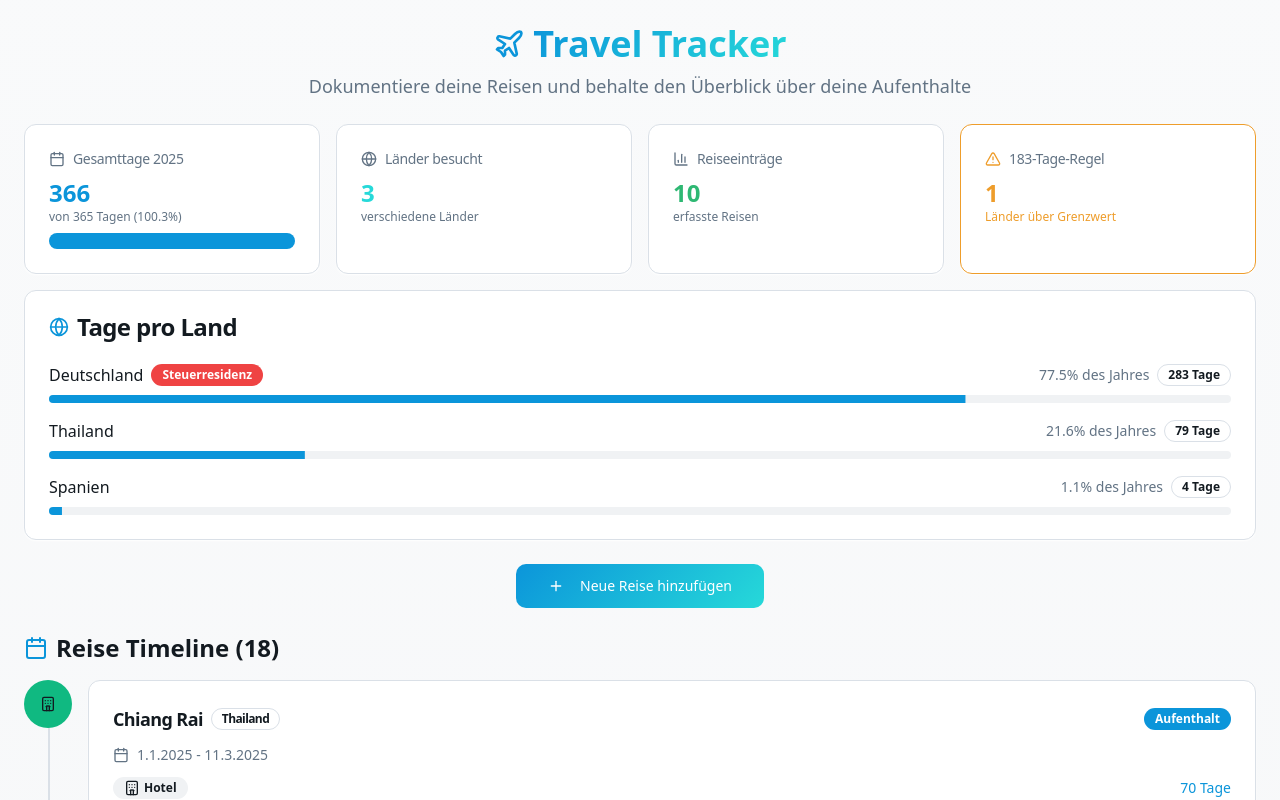
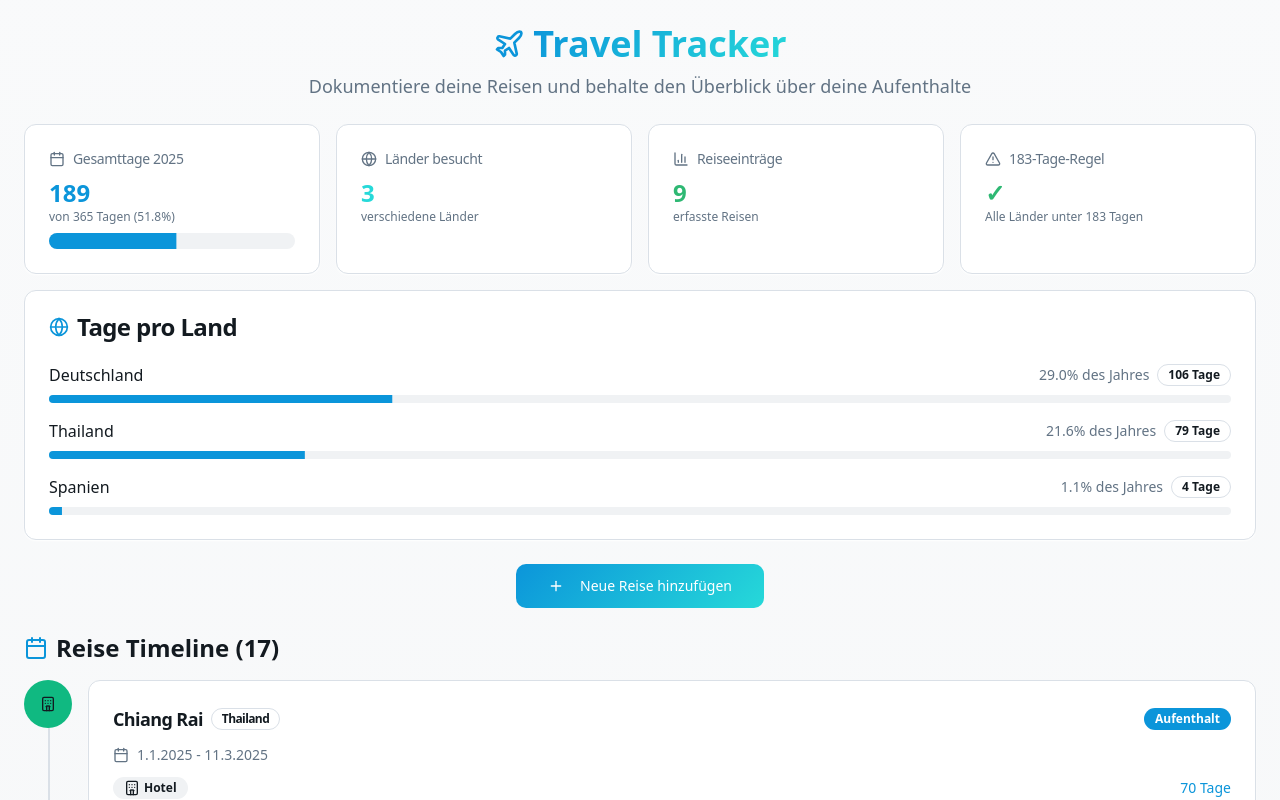
Before and after one commit to nkccorp12/githook-link-up, a React (Vite) app: page / in a window 1280 px wide. Shown: the top 800 px of the page. Built offline with nearby package versions, Linux system fonts and the light colour scheme.

Commit message:
Fix: Default Mosbach date handling
Ensure Mosbach is the default stay unless a specific date is provided. Implement date-based logic.

```diff
--- a/src/components/TravelTracker.tsx
+++ b/src/components/TravelTracker.tsx
@@ -230,18 +230,6 @@ const TravelTracker = () => {
       arrival: 'Deutschland',
       comments: 'Montag Rückflug'
     },
-    // Zurück nach Mosbach (Standard bis Jahresende)
-    {
-      id: crypto.randomUUID(),
-      date: new Date('2025-07-07'),
-      endDate: new Date('2025-12-31'),
-      type: 'stay',
-      country: 'Deutschland',
-      city: 'Mosbach',
-      accommodationType: 'other',
-      comments: 'Standard-Aufenthalt in Mosbach bis Jahresende',
-      days: 177
-    }
   ]);
   const [showForm, setShowForm] = useState(false);
 
@@ -270,6 +258,30 @@ const TravelTracker = () => {
       case "friend": return "Bei Freunden";
       default: return "Sonstiges";
     }
+  };
+
+  const getCurrentLocation = () => {
+    const today = new Date();
+    today.setHours(0, 0, 0, 0);
+
+    // Finde den aktuellen Aufenthalt basierend auf heutigem Datum
+    const currentStay = entries.find(entry => {
+      if (entry.type !== 'stay') return false;
+      const entryDate = new Date(entry.date);
+      entryDate.setHours(0, 0, 0, 0);
+      const endDate = entry.endDate ? new Date(entry.endDate) : new Date(entry.date);
+      endDate.setHours(23, 59, 59, 999);
+
+      return today >= entryDate && today <= endDate;
+    });
+
+    // Falls kein aktueller Aufenthalt gefunden wird, ist Default Mosbach
+    return currentStay || {
+      country: 'Deutschland',
+      city: 'Mosbach',
+      type: 'stay' as const,
+      accommodationType: 'other' as const
+    };
   };
 
   return (
```
